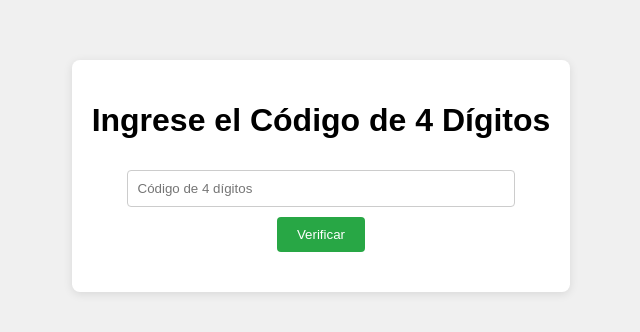
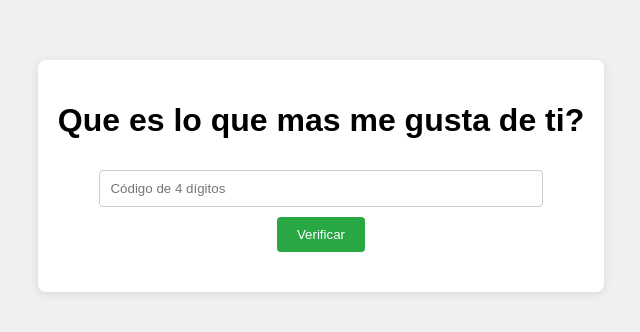
Before and after one commit to vicenterealse/para-mi-princesa, a plain HTML site: page index.html in a window 1280 px wide. Shown: the part 224-556 px from the top of the page, without its empty margins (319-959 px from the left). Drawn offline with Linux system fonts and the light colour scheme.

Commit message:
Update index.html

```diff
--- a/index.html
+++ b/index.html
@@ -3,12 +3,12 @@
 <head>
     <meta charset="UTF-8">
     <meta name="viewport" content="width=device-width, initial-scale=1.0">
-    <title>Verificación de Código</title>
+    <title>De mi corazon para Ana</title>
     <link rel="stylesheet" href="styles.css">
 </head>
 <body>
     <div class="container">
-        <h1>Ingrese el Código de 4 Dígitos</h1>
+        <h1>Que es lo que mas me gusta de ti?</h1>
         <input type="text" id="codigo" maxlength="4" placeholder="Código de 4 dígitos">
         <button onclick="verificarCodigo()">Verificar</button>
         <p id="resultado"></p>
```
